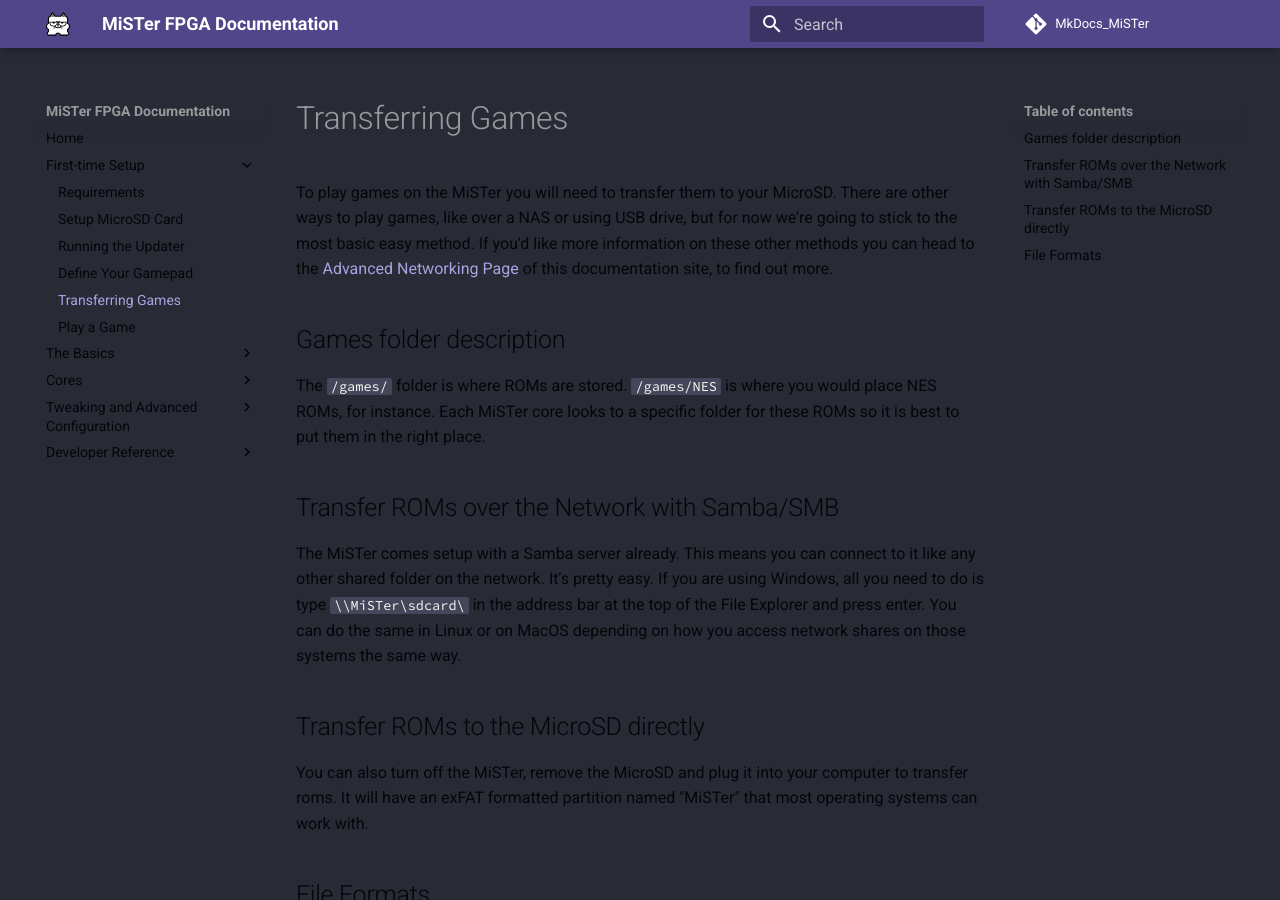
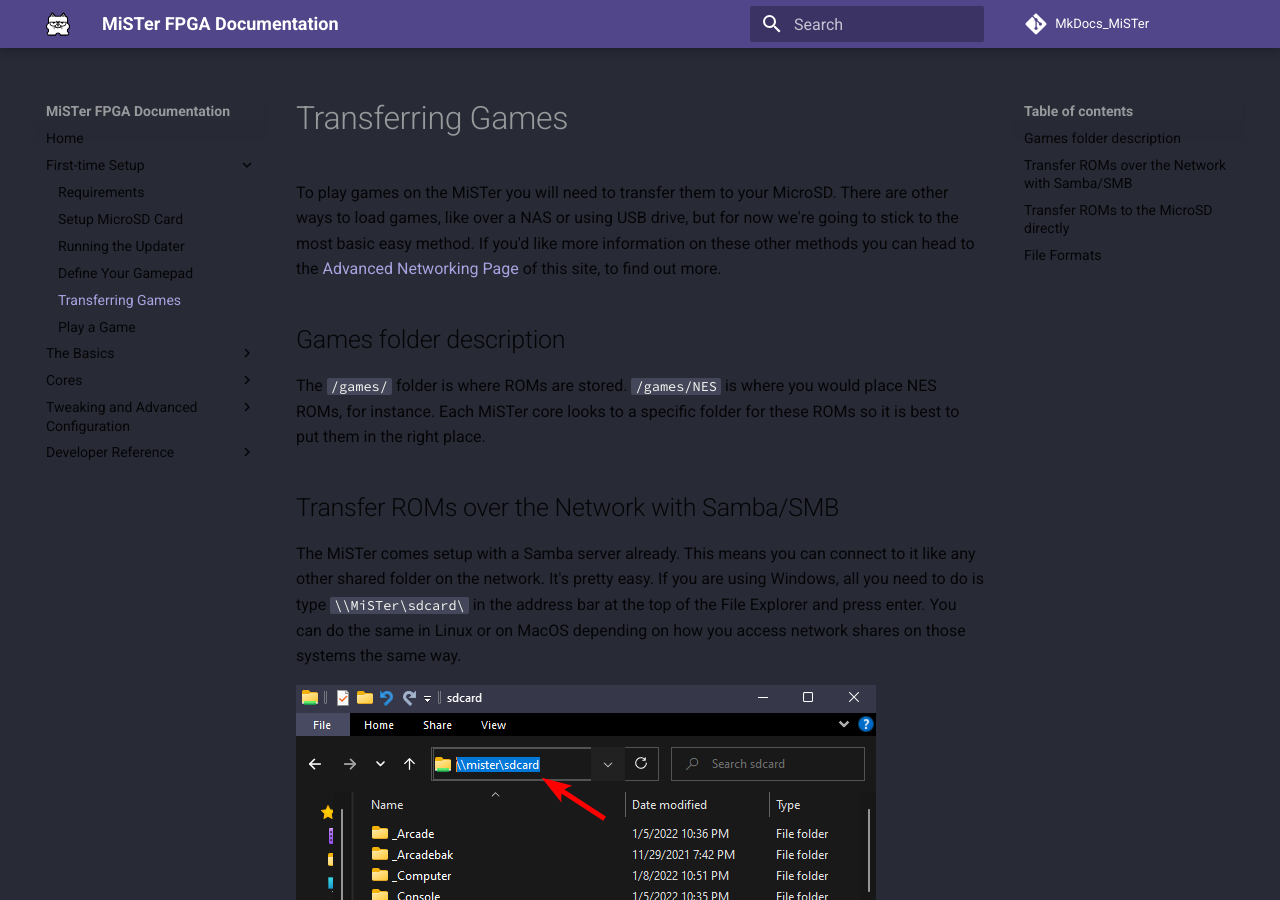
Before and after one commit to tofukazoo/MkDocs_MiSTer, an MkDocs documentation site: the page built from docs/setup/games.md, in a window 1280 px wide and 900 px high. Built offline with MkDocs 1.6.1 and Material for MkDocs 9.7.7, drawn with Linux system fonts in a browser that asks for light colours; comment, search, counter and statistics services are not loaded.

Commit message:
add samba/smb file explorer example

```diff
--- a/docs/setup/games.md
+++ b/docs/setup/games.md
@@ -1,4 +1,4 @@
-To play games on the MiSTer you will need to transfer them to your MicroSD. There are other ways to play games, like over a NAS or using USB drive, but for now we're going to stick to the most basic easy method. If you'd like more information on these other methods you can head to the [Advanced Networking Page](../advanced/network.md) of this documentation site, to find out more.
+To play games on the MiSTer you will need to transfer them to your MicroSD. There are other ways to load games, like over a NAS or using USB drive, but for now we're going to stick to the most basic easy method. If you'd like more information on these other methods you can head to the [Advanced Networking Page](../advanced/network.md) of this site, to find out more.
 
 ## Games folder description
 
@@ -7,6 +7,8 @@
 ## Transfer ROMs over the Network with Samba/SMB
 
 The MiSTer comes setup with a Samba server already. This means you can connect to it like any other shared folder on the network. It's pretty easy. If you are using Windows, all you need to do is type `\\MiSTer\sdcard\` in the address bar at the top of the File Explorer and press enter. You can do the same in Linux or on MacOS depending on how you access network shares on those systems the same way.
+
+![MiSTer FPGA Samba Server File Explorer](img/samba.png)
 
 ## Transfer ROMs to the MicroSD directly
 
```
Also changed, not shown: docs/setup/img/samba.png (added).
